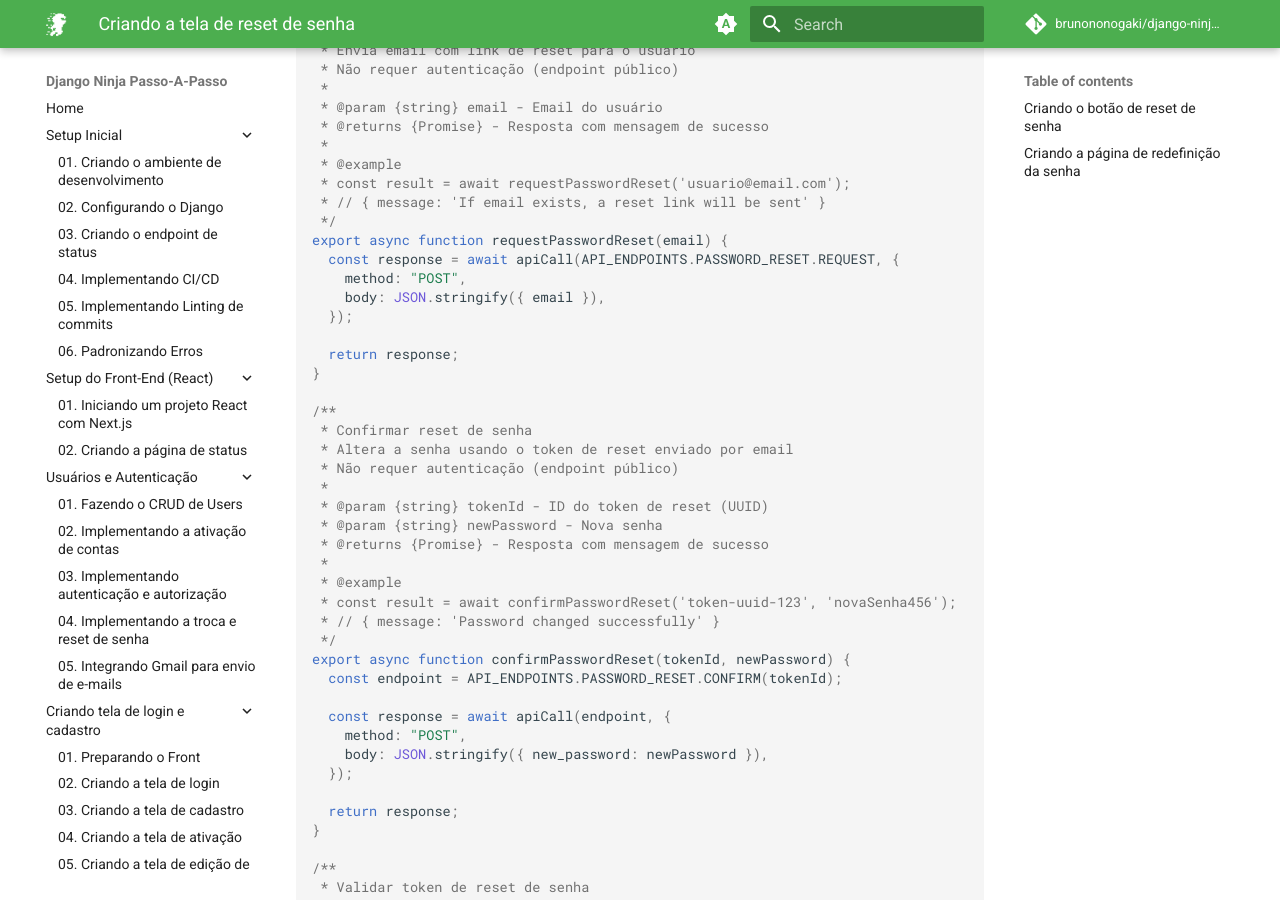
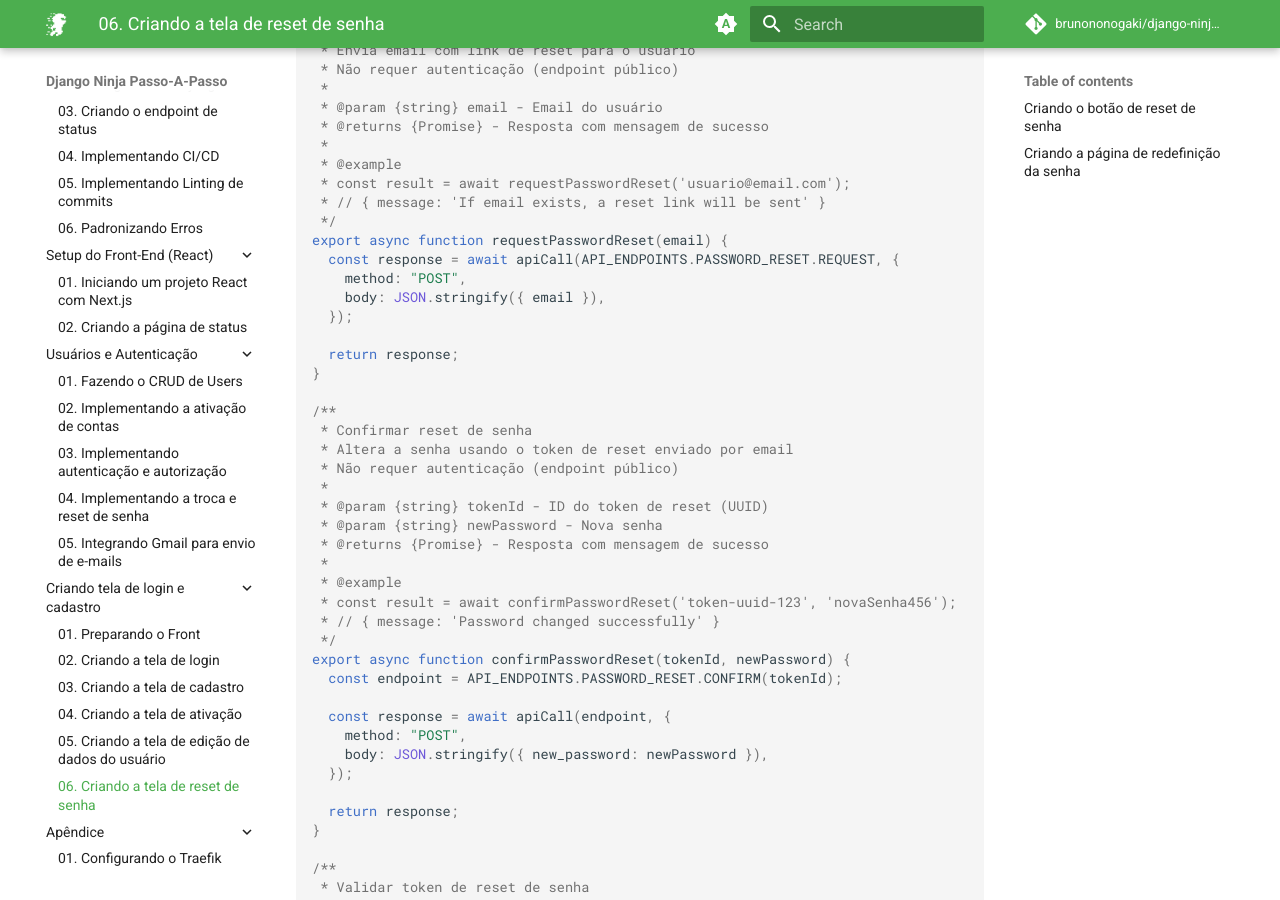
Before and after one commit to brunononogaki/django-ninja-boilerplate, an MkDocs documentation site: the page built from docs/docs/04_frontend_login/06_Tela_reset_senha.md, in a window 1280 px wide and 900 px high, scrolled down 673 px. Built offline with MkDocs 1.6.1 and Material for MkDocs 9.7.7, drawn with Linux system fonts in a browser that asks for light colours; comment, search, counter and statistics services are not loaded.

Commit message:
feat: implement password reset

```diff
--- a/docs/mkdocs.yml
+++ b/docs/mkdocs.yml
@@ -25,6 +25,7 @@ nav:
       - 03. Criando a tela de cadastro: 04_frontend_login/03_Tela_cadastro.md
       - 04. Criando a tela de ativação: 04_frontend_login/04_Tela_ativacao.md
       - 05. Criando a tela de edição de dados do usuário: 04_frontend_login/05_Tela_edicao_dados.md
+      - 06. Criando a tela de reset de senha: 04_frontend_login/06_Tela_reset_senha.md
   - Apêndice:
       - 01. Configurando o Traefik: Appendix/01_Configurando_o_Traefik.md
 theme:
```
